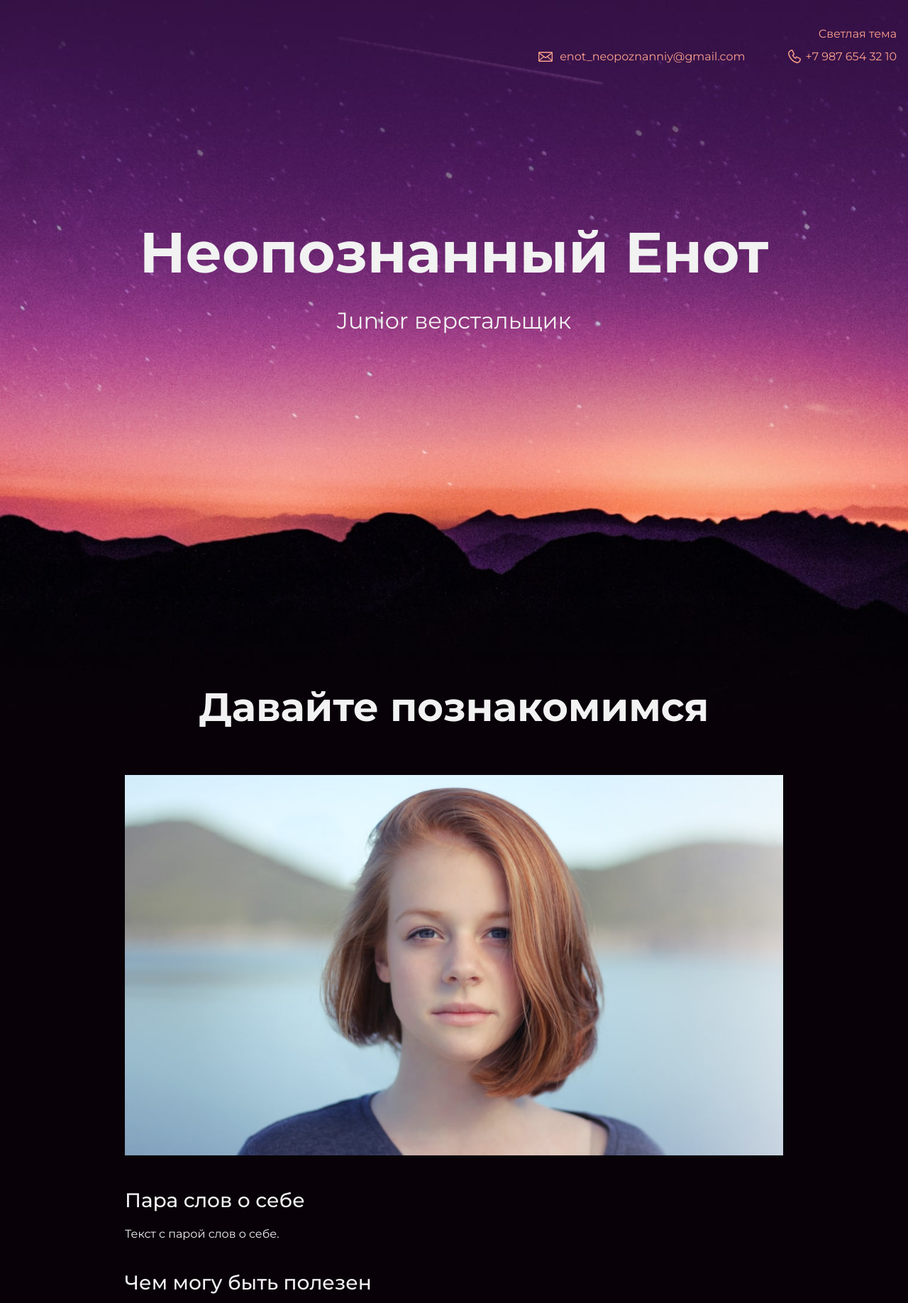
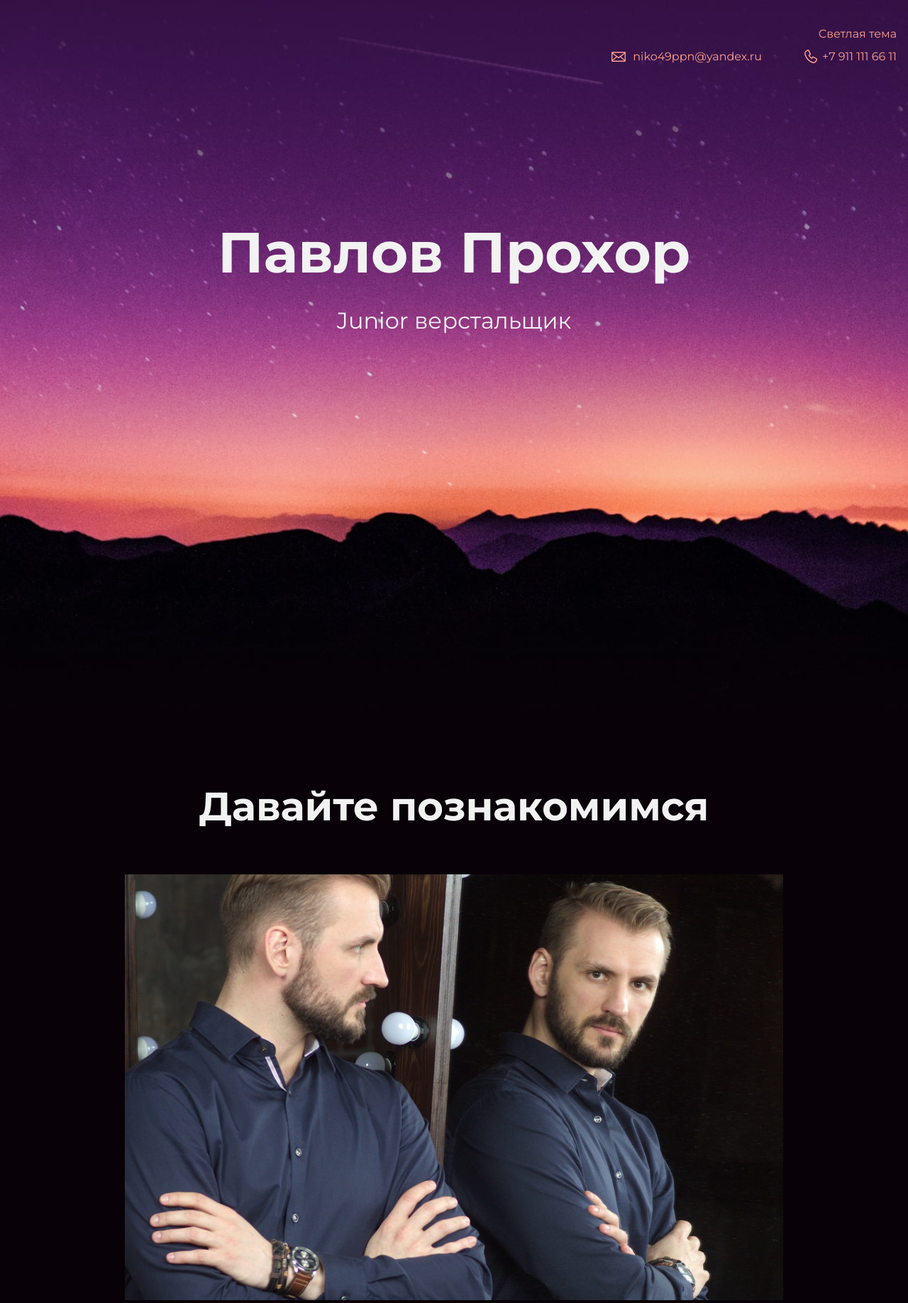
Before and after one commit to Niko49/ProkhorPavlov_resume, a plain HTML site: page index-dark-theme.html in a window 1280 px wide. Shown: the top 1836 px of the page at 71% size. Drawn offline with Linux system fonts and the light colour scheme.

Commit message:
CSS changes for user image

```diff
--- a/basic-dark-theme/style.css
+++ b/basic-dark-theme/style.css
@@ -47,7 +47,7 @@ body {
 }
 
 .hero-image {
-  margin-bottom: 480px;
+	margin-bottom: 620px;
 }
 
 .hero-image .container {
@@ -81,6 +81,12 @@ body {
 .user-image {
 	margin: 0 0 32px;
 	text-align: center;
+}
+
+img {
+	width: 928px;
+	height: 600px;
+	object-fit: cover;
 }
 
 .intro h3,
--- a/index-dark-theme.html
+++ b/index-dark-theme.html
@@ -18,14 +18,14 @@
 				<a href="index.html">Светлая тема</a>
 			</div>
 
-			<a class="header-email" href="mailto:enot_neopoznanniy@gmail.com">enot_neopoznanniy@gmail.com</a>
-			<a class="header-phone" href="tel:+79876543210">+7 987 654 32 10</a>
+			<a class="header-email" href="mailto:enot_neopoznanniy@gmail.com">niko49ppn@yandex.ru</a>
+			<a class="header-phone" href="tel:+79876543210">+7 911 111 66 11</a>
 		</div>
 	</header>
 
 	<section class="hero-image">
 		<div class="container">
-			<h1 class="heading">Неопознанный Енот</h1>
+			<h1 class="heading">Павлов Прохор</h1>
 			<p>Junior верстальщик</p>
 		</div>
 	</section>
@@ -34,7 +34,7 @@
 		<div class="container">
 			<h2 class="subheading">Давайте познакомимся</h2>
 			<figure class="user-image">
-				<img src="files/user.jpg" width="928" height="536" alt="Фотография Неопознанного Енота">
+				<img src="files/photoPavlov.jpg" alt="фотография">
 			</figure>
 			<h3>Пара слов о себе</h3>
 			<p>Текст с парой слов о себе.</p>
--- a/style.css
+++ b/style.css
@@ -77,7 +77,7 @@ body {
 	margin: 0 0 56px;
 	font-family: "Old Standard TT", "Times", "Times New Roman", serif;
 	font-size: 64px;
-  line-height: 80px;
+	-height: 80px;
 	font-weight: 400;
 	text-align: center;
 }
@@ -85,6 +85,12 @@ body {
 .user-image {
 	margin: 0 0 32px;
 	text-align: center;
+}
+
+img {
+	width: 928px;
+	height: 600px;
+	object-fit: cover;
 }
 
 .intro h3,
```
Also changed, not shown: index.html (+4 -4 lines), files/photoPavlov.jpg (added). Lines whose indentation alone changed are shown as unchanged.
